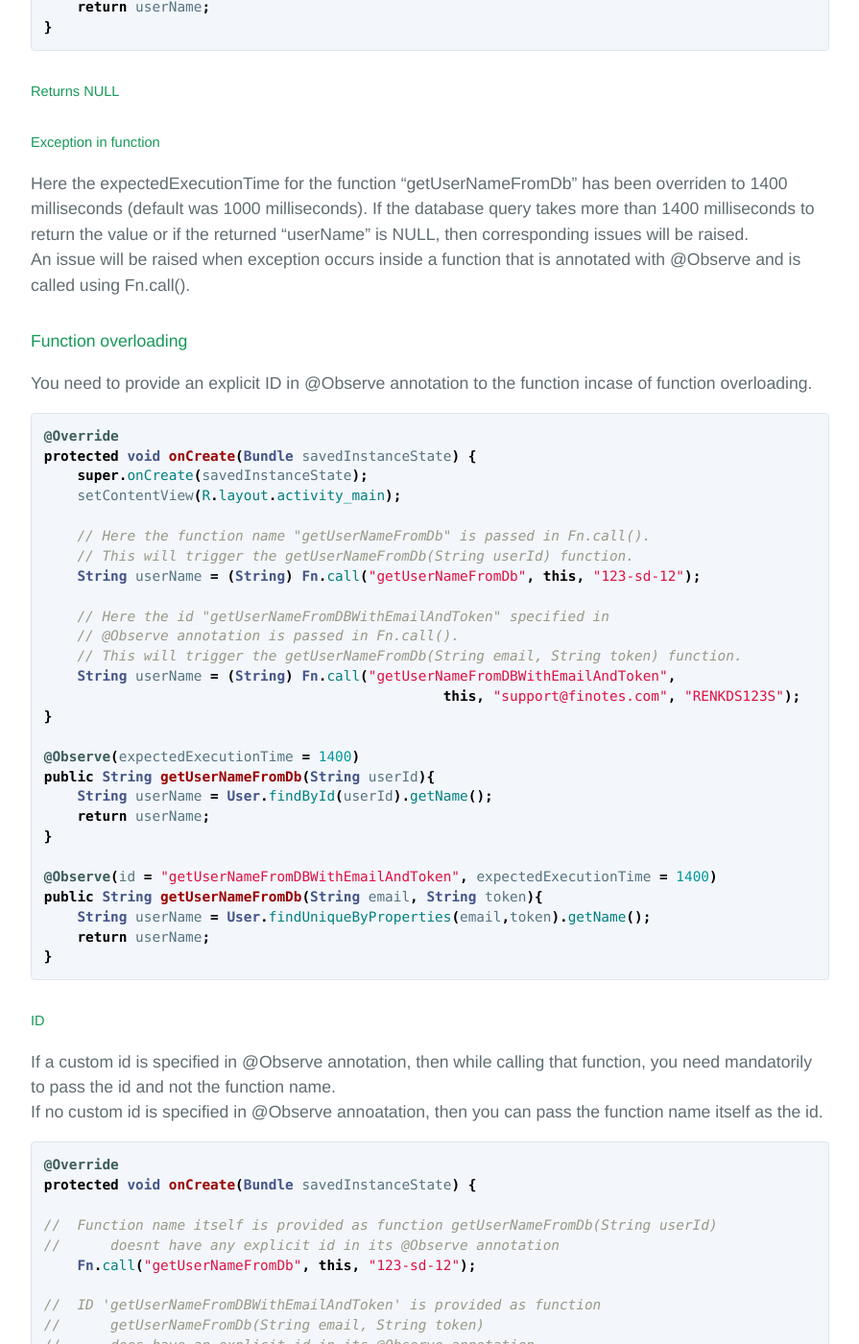
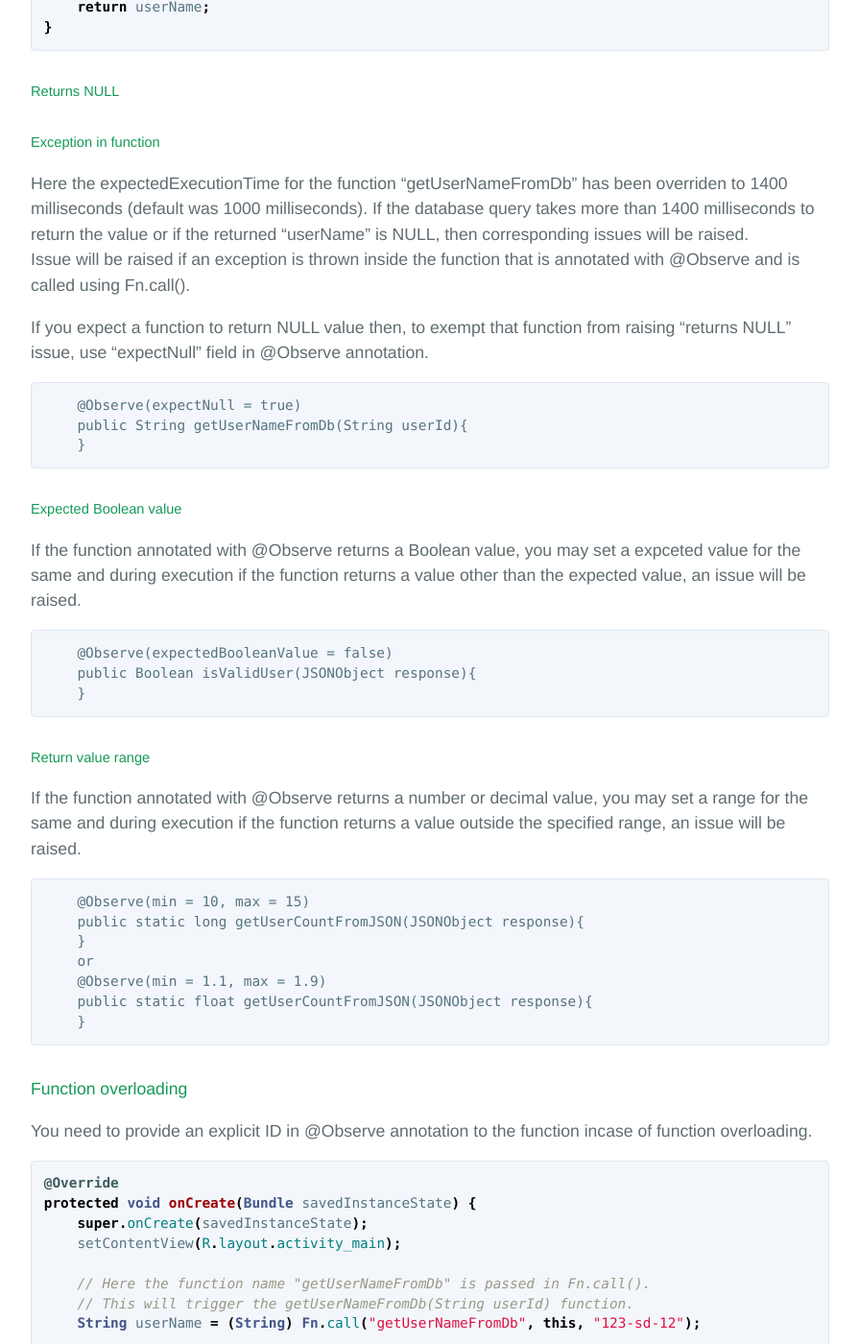
Before and after one commit to finotes/finotes.github.io, a Jekyll site: the page built from _posts/2018-02-02-java-docs.md, in a window 1280 px wide and 1400 px high, scrolled down 9576 px. Shown: the whole window at 96% size, without its empty margins (192-1087 px from the left). Built offline with Jekyll 4.4.1, drawn with Linux system fonts in a browser that asks for light colours; some web fonts are replaced.

Commit message:
Update 2018-02-02-java-docs.md

````diff
--- a/_posts/2018-02-02-java-docs.md
+++ b/_posts/2018-02-02-java-docs.md
@@ -389,7 +389,34 @@ public String getUserNameFromDb(String userId){
 ##### Returns NULL
 ##### Exception in function
 Here the expectedExecutionTime for the function "getUserNameFromDb" has been overriden to 1400 milliseconds (default was 1000 milliseconds). If the database query takes more than 1400 milliseconds to return the value or if the returned "userName" is NULL, then corresponding issues will be raised.
-An issue will be raised when exception occurs inside a function that is annotated with @Observe and is called using Fn.call().
+Issue will be raised if an exception is thrown inside the function that is annotated with @Observe and is called using Fn.call().
+
+If you expect a function to return NULL value then, to exempt that function from raising "returns NULL" issue, use "expectNull" field in @Observe annotation.
+```
+    @Observe(expectNull = true)
+    public String getUserNameFromDb(String userId){
+    }
+```
+
+##### Expected Boolean value
+If the function annotated with @Observe returns a Boolean value, you may set a expceted value for the same and during execution if the function returns a value other than the expected value, an issue will be raised.
+```
+    @Observe(expectedBooleanValue = false)
+    public Boolean isValidUser(JSONObject response){
+    }
+```
+
+##### Return value range
+If the function annotated with @Observe returns a number or decimal value, you may set a range for the same and during execution if the function returns a value outside the specified range, an issue will be raised.
+```
+    @Observe(min = 10, max = 15)
+    public static long getUserCountFromJSON(JSONObject response){
+    }
+    or
+    @Observe(min = 1.1, max = 1.9)
+    public static float getUserCountFromJSON(JSONObject response){
+    }
+```
 
 
 #### Function overloading
````
